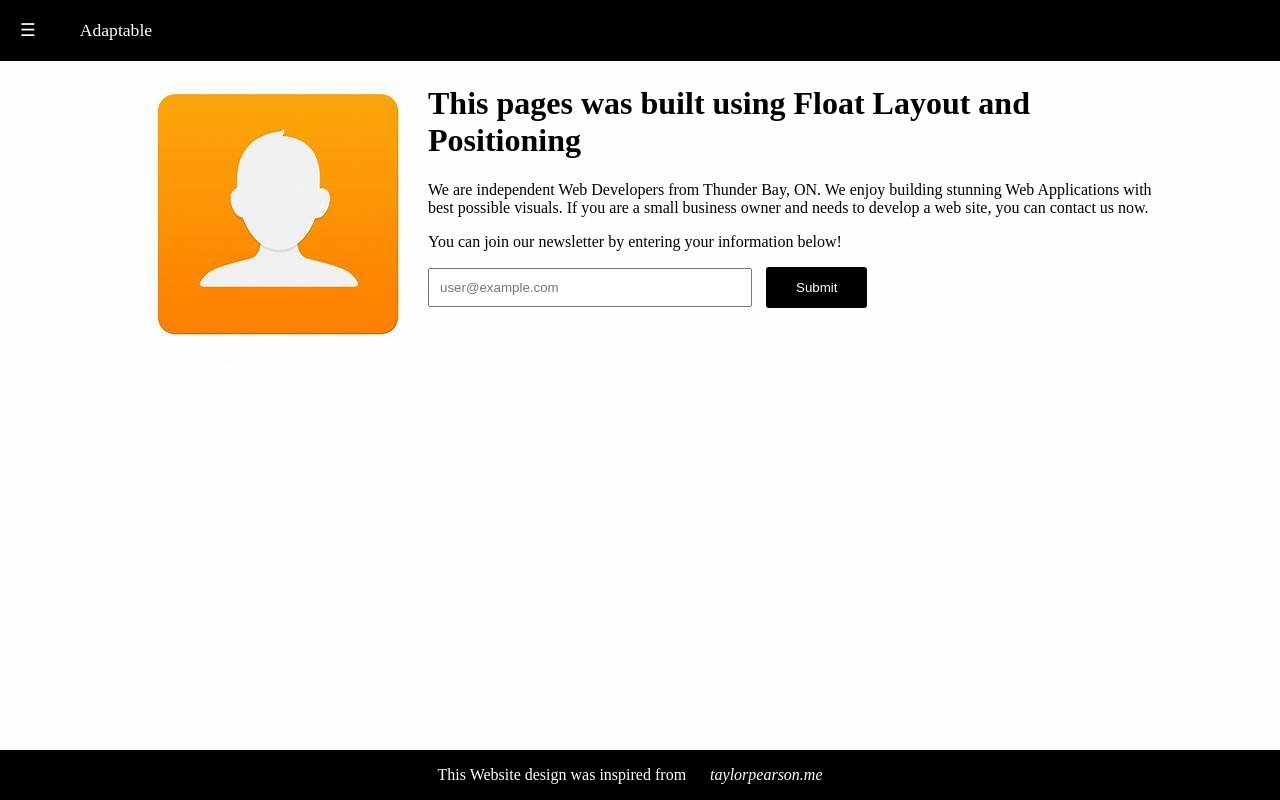
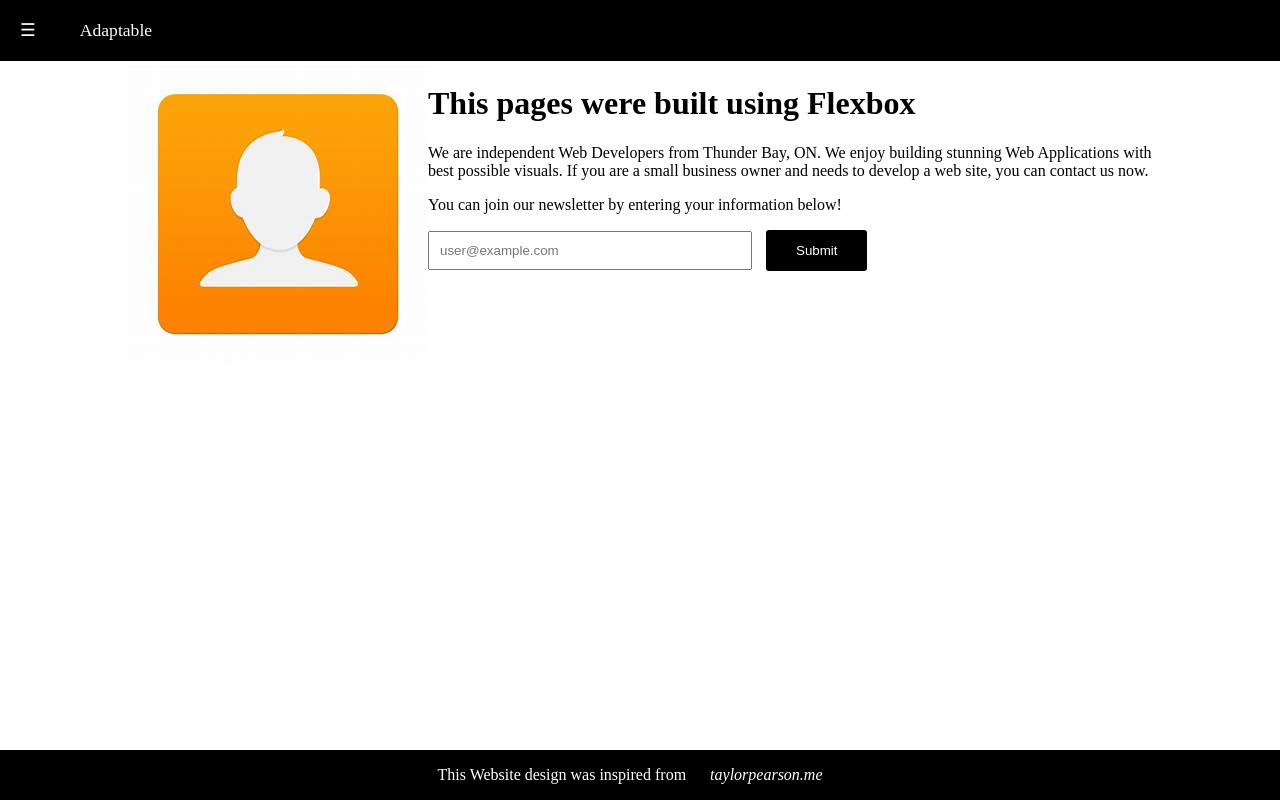
Before and after one commit to npatel17Confed/Group8-Lab6, a plain HTML site: page index.html in a window 1280 px wide. Drawn offline with Linux system fonts and the light colour scheme.

Commit message:
changed the title to flexbox

```diff
--- a/index.html
+++ b/index.html
@@ -20,7 +20,7 @@
 
 	<div class="container" id="container-flex">
 		<div class="content">
-			<h1>This pages was built using Float Layout and Positioning</h1>
+			<h1>This pages were built using Flexbox</h1>
 			<p>We are independent Web Developers from Thunder Bay, ON. We enjoy building stunning Web Applications with best possible visuals. If you are a small business owner and needs to develop a web site, you can contact us now.</p>
 			<p>You can join our newsletter by entering your information below!</p>
 			<form type="POST" id="form" onsubmit="onFormSubmit(event)">
```
